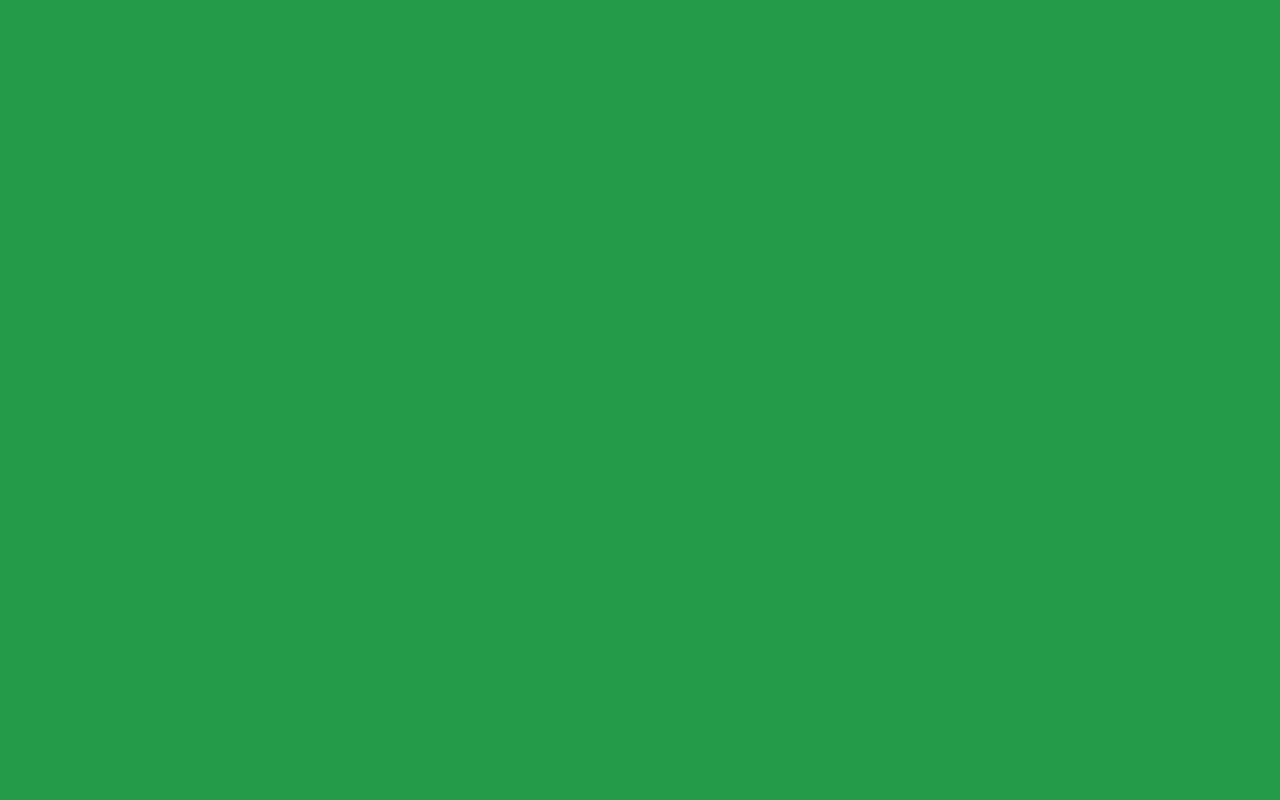
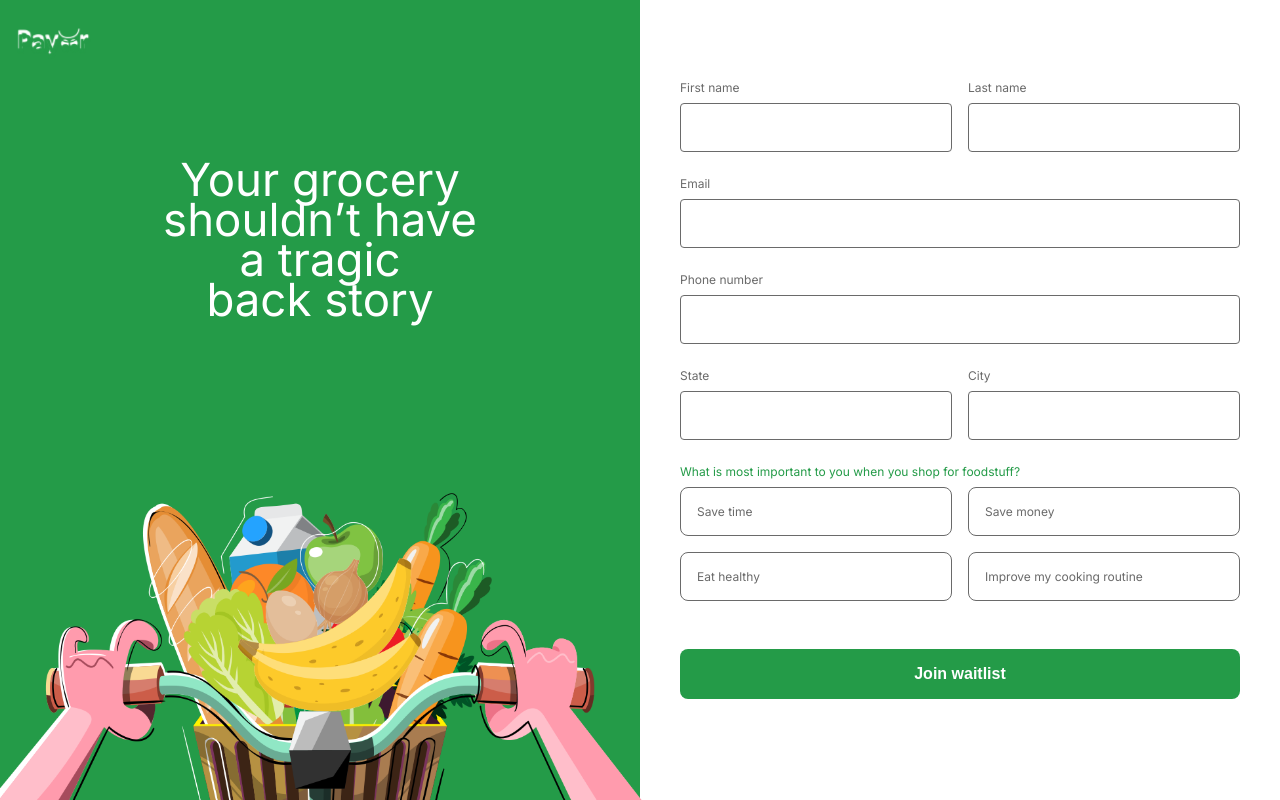
Before and after one commit to emmanuelnwogbo/payoor, a Nuxt app in the folder ui/: page /waitlist in a window 1280 px wide. Before the commit this address had no page. Built offline with nearby package versions, Linux system fonts and the light colour scheme.

Commit message:
survey form

```diff
--- a/ui/assets/scss/classes.scss
+++ b/ui/assets/scss/classes.scss
@@ -95,6 +95,22 @@
         justify-content: center;
         font-size: #{scaleValue(45)};
         font-weight: 400;
+    }
+}
+
+.logo {
+    height: #{scaleValue(200)};
+    width: #{scaleValue(200)};
+
+    @media only screen and (max-width: 768px) {
+        height: #{scaleValue(800)};
+        width: #{scaleValue(800)};
+    }
+
+    & img {
+        height: 100%;
+        width: 100%;
+        object-fit: contain;
     }
 }
 
@@ -431,3 +447,125 @@
         display: inline-block;
     }
 }
+
+.form {
+
+}
+
+.formarea {
+   position: relative;
+   display: grid;
+   grid-template-columns: repeat(20, 1fr);
+   grid-gap: #{scaleValue(20)};
+   margin-bottom: #{scaleValue(30)};
+
+   @media only screen and (max-width: 768px) {
+    grid-gap: #{scaleValue(60)};
+    margin-bottom: #{scaleValue(100)};
+   }
+
+   &.button-area {
+      margin-top: #{scaleValue(60)};
+   }
+}
+
+.inputbox {
+    grid-column: span 10;
+    display: flex;
+    flex-direction: column-reverse;
+    position: relative;
+
+    &.full {
+        grid-column: 1 / span 20;
+    }
+
+    & button {
+        padding: #{scaleValue(20)} #{scaleValue(30)};
+        font-weight: 600;
+        font-size: #{scaleValue(20)};
+        border-radius: #{scaleValue(10)} !important;
+
+        @media only screen and (max-width: 768px) {
+            padding: #{scaleValue(100)} #{scaleValue(30)};
+            font-size: #{scaleValue(60)};
+            border-radius: #{scaleValue(20)} !important;
+        }
+    }
+}
+
+.inputbox__label {
+    color: $svg-color;
+    margin-bottom: #{scaleValue(10)};
+    font-weight: 400;
+    font-size: #{scaleValue(15)};
+    transition: all .5s ease;
+
+    @media only screen and (max-width: 768px) {
+        font-size: #{scaleValue(45)};
+        margin-bottom: #{scaleValue(30)};
+    }
+}
+
+
+.inputbox__input {
+    width: 100%;
+    border-radius: 4px;
+    border: 1px solid $svg-color;
+    background: $white;
+    outline: none;
+    padding: #{scaleValue(20)};
+    transition: all .5s ease;
+
+    @media only screen and (max-width: 768px) {
+        height: #{scaleValue(180)};
+        padding: #{scaleValue(60)};
+    }
+
+    &:focus {
+        border: 1px solid $primary-color;
+
+        & + label {
+            color: $primary-color;
+        }
+    }
+}
+
+.inputbox__options {
+    position: absolute;
+}
+
+.greencolor {
+    color: $primary-color !important;
+}
+
+.waitlist-options {
+    display: grid;
+    grid-template-columns: repeat(2, 1fr);
+    grid-gap: #{scaleValue(20)};
+}
+
+.waitlist-option {
+    border-radius: #{scaleValue(10)};
+    color: $svg-color;
+    padding: #{scaleValue(20)};
+    border: 1px solid $svg-color;
+    cursor: pointer;
+
+    @media only screen and (max-width: 768px) {
+        height: #{scaleValue(180)};
+        padding: 0 #{scaleValue(50)};
+        margin-bottom: #{scaleValue(60)};
+        font-size: #{scaleValue(44)};
+        display: flex;
+        align-items: center;
+    }
+
+    &.greencolor {
+        color: $primary-color;
+        border: 1px solid $primary-color;
+    }
+}
+
+.highz {
+    z-index: 20;
+}
--- a/ui/components/Slider.vue
+++ b/ui/components/Slider.vue
@@ -22,19 +22,19 @@
                     left: current === 2,
                     right: current === 3,
                     offcreen: current === 2 || current === 3
-                }">Your grocery shouldn’t have a tragic back story</span>
+                }">"Your grocery shouldn’t have a tragic back story"</span>
                 <span :class="{
                     center: current === 2,
                     left: current === 3,
                     right: current === 1,
                     offcreen: current === 3 || current === 1
-                }">Eyaah, sorry madame</span>
+                }">"Eyaah, sorry madame"</span>
                 <span :class="{
                     center: current === 3,
                     left: current === 1,
                     right: current === 2,
                     offcreen: current === 2 || current === 1
-                }">You no go fit park for here</span>
+                }">"You no go fit park for here"</span>
             </h2>
             <div class="sliderlanding__slidebtn">
                 <button>Join the Waitlist</button>
--- /dev/null
+++ b/ui/pages/waitlist.vue
@@ -0,0 +1,220 @@
+<template>
+    <div>
+        <div class="waitlist">
+
+            <div class="waitlist__content">
+                <div class="waitlist__photo waitlist__flexarea">
+                    <figure class="waitlist__logo logo">
+                        <img src="@/assets/imgs/payoor-white.svg" />
+                    </figure>
+
+                    <div class="waitlist__textimg">
+                        <h3 class="waitlist__h3">
+                            <span>
+                                Your grocery
+                            </span>
+                            <span>
+                                shouldn’t have
+                            </span>
+                            <span>
+                                a tragic
+                            </span>
+                            <span>
+                                back story
+                            </span>
+                        </h3>
+                    </div>
+                    <figure class="waitlist__bike">
+                        <img src="@/assets/imgs/bike desktop.png" />
+                    </figure>
+                </div>
+                <div class="form waitlist__formarea waitlist__flexarea">
+                    <figure class="waitlist__logo logo">
+                        <img src="@/assets/imgs/payoor-green.svg" />
+                    </figure>
+
+                    <div class="formarea highz">
+                        <div class="inputbox">
+                            <input class="inputbox__input" type="text" placeholder="" v-model="firstname" />
+                            <label class="inputbox__label">
+                                First name
+                            </label>
+                        </div>
+                        <div class="inputbox">
+                            <input class="inputbox__input" type="text" placeholder="" v-model="lastname" />
+                            <label class="inputbox__label">
+                                Last name
+                            </label>
+                        </div>
+                    </div>
+
+                    <div class="formarea">
+                        <div class="inputbox full">
+                            <input class="inputbox__input" type="email" placeholder="" v-model="email" />
+                            <label class="inputbox__label">
+                                Email
+                            </label>
+                        </div>
+                    </div>
+
+                    <div class="formarea">
+                        <div class="inputbox full">
+                            <input class="inputbox__input" type="text" placeholder="" v-model="phonenumber" />
+                            <label class="inputbox__label">
+                                Phone number
+                            </label>
+                        </div>
+                    </div>
+
+                    <div class="formarea">
+                        <div class="inputbox">
+                            <input class="inputbox__input" type="text" placeholder="" v-model="state" />
+                            <label class="inputbox__label">
+                                State
+                            </label>
+                        </div>
+                        <div class="inputbox">
+                            <input class="inputbox__input" type="text" placeholder="" v-model="city" />
+                            <label class="inputbox__label">
+                                City
+                            </label>
+                        </div>
+                    </div>
+
+                    <div class="formarea">
+                        <div class="inputbox full">
+                            <div class="waitlist-options">
+                                <span class="waitlist-option" v-for="option in options" @click="selectoption(option)"
+                                    :class="{ greencolor: selectedoptions.includes(option) }">{{ option }}</span>
+                            </div>
+                            <label class="inputbox__label greencolor">
+                                What is most important to you when you shop for foodstuff?
+                            </label>
+                        </div>
+                    </div>
+
+                    <div class="formarea button-area">
+                        <div class="inputbox full">
+                            <button class="button primary">Join waitlist</button>
+                        </div>
+                    </div>
+
+                </div>
+            </div>
+        </div>
+    </div>
+</template>
+
+<script>
+export default {
+    data() {
+        return {
+            firstname: "",
+            lastname: "",
+            email: "",
+            phonenumber: "",
+            state: "",
+            city: "",
+            selectedoptions: [],
+            options: [
+                'Save time',
+                'Save money',
+                'Eat healthy',
+                'Improve my cooking routine',
+            ]
+        }
+    },
+    methods: {
+        selectoption(option) {
+            const selectedoptions = this.selectedoptions;
+
+            if (selectedoptions.includes(option)) {
+                const filt = selectedoptions.filter(opt => opt !== option);
+                return this.selectedoptions = filt;
+            }
+
+            selectedoptions.push(option);
+            this.selectedoptions = selectedoptions;
+        }
+    }
+}
+</script>
+
+<style lang="scss">
+.waitlist {
+    height: 100vh;
+    background: $white;
+    overflow: hidden;
+
+    &__logo {
+        position: fixed;
+        left: 0;
+        top: 0;
+        z-index: 10;
+    }
+
+    &__content {
+        display: flex;
+    }
+
+    &__flexarea {
+        width: 50%;
+        height: 100vh;
+
+        @media only screen and (max-width: 768px) {
+            width: 100%;
+        }
+    }
+
+    &__textimg {}
+
+    &__h3 {
+        color: $white;
+        font-size: #{scaleValue(57)};
+        font-weight: 400;
+        text-align: center;
+        line-height: #{scaleValue(50)};
+        position: relative;
+        transform: translateY(#{scaleValue(200)});
+
+        & span {
+            display: block;
+        }
+    }
+
+    &__photo {
+        background: $primary-color;
+        position: relative;
+
+        @media only screen and (max-width: 768px) {
+            display: none;
+        }
+    }
+
+    &__bike {
+        width: 100%;
+        display: flex;
+        justify-content: center;
+        position: absolute;
+        bottom: 0;
+        left: 0;
+
+        & img {
+            object-fit: cover;
+            width: 140%;
+            transform: translateX(#{scaleValue(-40)}) translateY(#{scaleValue(40)})
+        }
+    }
+
+    &__formarea {
+        position: relative;
+        padding: #{scaleValue(20)} #{scaleValue(50)};
+        padding-top: #{scaleValue(100)};
+
+        @media only screen and (max-width: 768px) {
+            padding: #{scaleValue(20)} #{scaleValue(100)};
+            padding-top: #{scaleValue(500)};
+        }
+    }
+}
+</style>
```
Also changed, not shown: ui/assets/imgs/payoor-green.svg (added), ui/assets/imgs/payoor-white.svg (added).
